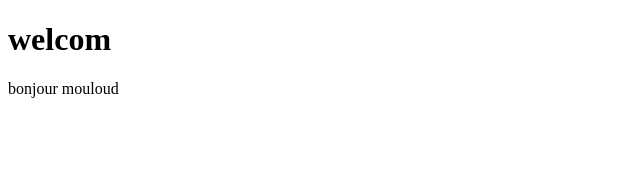
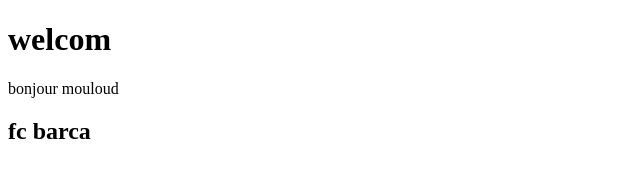
Before and after one commit to bensalahali467-sudo/mon_projet, a plain HTML site: page index.html in a window 1280 px wide. Shown: the whole page, without its empty margins (0-640 px from the left). Drawn offline with Linux system fonts and the light colour scheme.

Commit message:
modification en index.html

```diff
--- a/index.html
+++ b/index.html
@@ -8,5 +8,6 @@
 <body>
     <h1>welcom</h1>
     <p>bonjour mouloud</p>
+    <h2>fc barca</h2>
 </body>
 </html>
```
